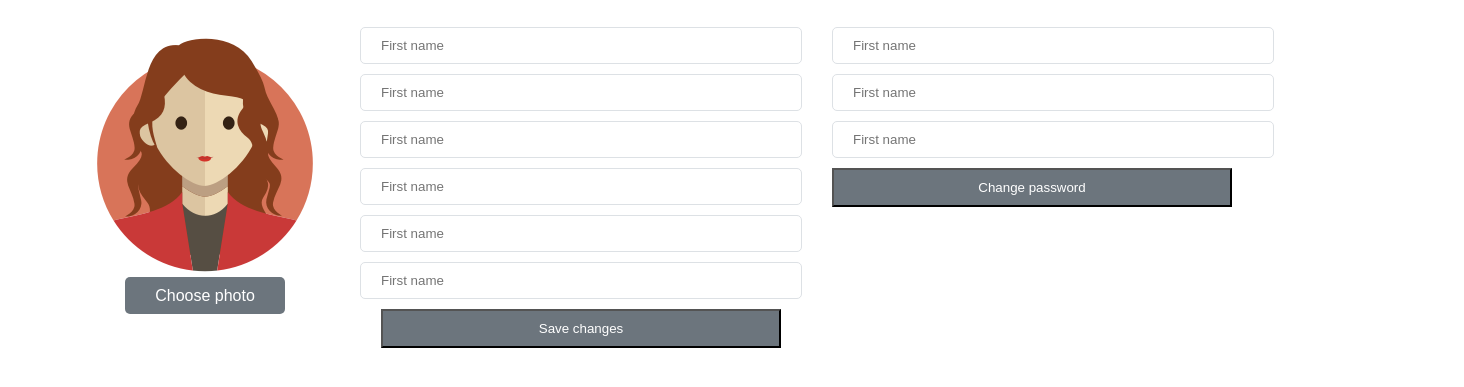
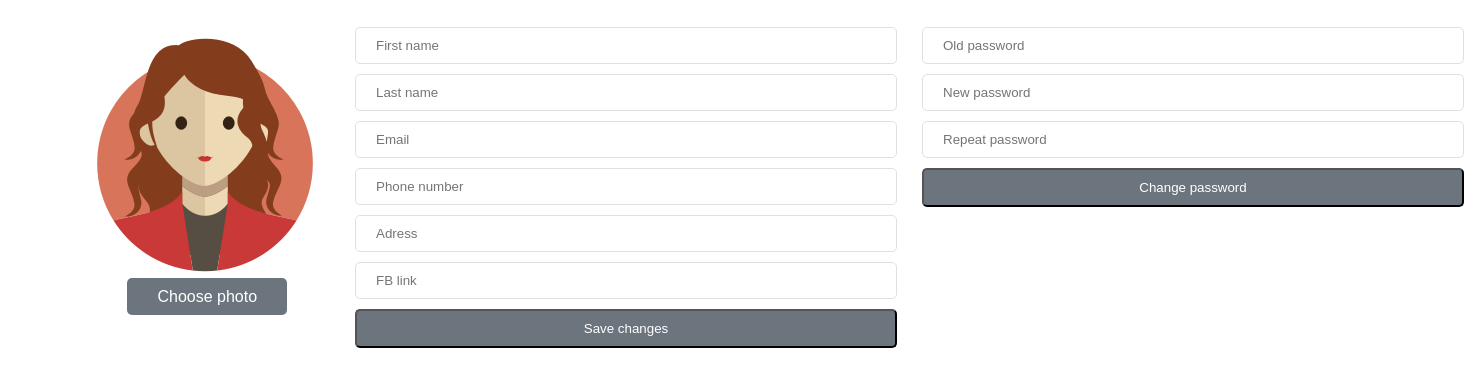
Before and after one commit to Beyond32/git-lesson, a plain HTML site: page index.html in a window 1280 px wide. Shown: the part 209-596 px from the top of the page, 1464 px wide, since content can reach past the window. Drawn offline with Linux system fonts and the light colour scheme.

Commit message:
finish result

```diff
--- a/index.html
+++ b/index.html
@@ -35,6 +35,8 @@
         <p class="info-text">student's info</p>
         <p class="info-text">change password</p>
       </div>
+    </div>
+    <!--  -->
     <div class="form">
       <form class="profile-change-form" action="" method="POST">
         <div class="choose-image">
@@ -46,30 +48,56 @@
               name="avatar-change"
               id="choose-photo"
             />
-              <label class="choose-photo" for="choose-photo"
-                >Choose photo
-              </label>
+            <label class="choose-photo" for="choose-photo">Choose photo </label>
           </div>
         </div>
         <div class="student-info-form">
-            <input placeholder="First name" type="text" name="" id="" />
-            <input placeholder="First name" type="text" name="" id="" />
-            <input placeholder="First name" type="text" name="" id="" />
-            <input placeholder="First name" type="text" name="" id="" />
-            <input placeholder="First name" type="text" name="" id="" />
-            <input placeholder="First name" type="text" name="" id="" />
+          <input
+            placeholder="First name"
+            pattern="[A-Za-z]{0,15}"
+            type="text"
+            name=""
+            id=""
+          />
+          <input
+            placeholder="Last name"
+            pattern="[A-Za-z]{0,15}"
+            type="text"
+            name=""
+            id=""
+          />
+          <input placeholder="Email" type="email" name="" id="" />
+          <input
+            placeholder="Phone number"
+            pattern="[0-9]{0,16}"
+            type="text"
+            name=""
+            id=""
+          />
+          <input
+            placeholder="Adress"
+            pattern="[A-Za-z0-9]{0,30}"
+            type="text"
+            name=""
+            id=""
+          />
+          <input placeholder="FB link" type="text" name="" id="" />
           <button class="student-info-button">Save changes</button>
         </div>
         <form class="password-change-form" action="" method="POST">
           <div class="change-password-block">
-              <input placeholder="First name" type="text" name="" id="" />
-              <input placeholder="First name" type="text" name="" id="" />
-              <input placeholder="First name" type="text" name="" id="" />
+            <input placeholder="Old password" type="password" name="" id="" />
+            <input placeholder="New password" type="password" name="" id="" />
+            <input
+              placeholder="Repeat password"
+              type="password"
+              name=""
+              id=""
+            />
             <button class="student-info-button">Change password</button>
           </div>
         </form>
       </form>
     </div>
-    </div>
   </body>
 </html>
--- a/style.css
+++ b/style.css
@@ -54,14 +54,12 @@ body {
 
 .info-text {
   color: #2f60a6;
-  padding: 15px 30px;
+  padding: 15px 20px;
   text-transform: uppercase;
   padding: 15px 100px;
 }
 .form {
   margin: 30px 80px;
-  display: flex;
-  /* justify-content: space-between; */
 }
 
 .choose-image {
@@ -80,6 +78,7 @@ body {
 }
 
 .profile-change-form {
+  /* padding: 0px 100px; */
   display: flex;
   justify-content: space-between;
 }
@@ -87,46 +86,32 @@ body {
   width: 0.1px;
   height: 0.1px;
   opacity: 0;
-  position: absolute;
   z-index: -10;
 }
 .student-info-form {
   display: flex;
   flex-direction: column;
-  align-items: center;
+  /* align-items: center; */
+  margin: 0px 25px;
 }
+
+.student-info-button {
+  background-color: #6c757d;
+  color: white;
+  padding: 10px 20px;
+  border-radius: 5px;
+}
+
+.change-password-block input,
 .student-info-form input {
-  margin: 0px 30px;
-  width: 400px;
+  width: 500px;
   display: flex;
   padding: 10px 20px;
   margin-bottom: 10px;
   border-radius: 5px;
   border: 1px solid #dde1e5;
 }
-.student-info-button {
-  background-color: #6c757d;
-  color: white;
-  width: 400px;
-  padding: 10px 20px;
-  box-shadow: none;
-}
-.change-password-form input {
-  width: 400px;
-  display: flex;
-  padding: 10px 20px;
-  margin-bottom: 10px;
-  border-radius: 5px;
-  border: 1px solid #dde1e5;
-}
-.change-password-block input {
-  width: 400px;
-  display: flex;
-  padding: 10px 20px;
-  margin-bottom: 10px;
-  border-radius: 5px;
-  border: 1px solid #dde1e5;
-}
+
 .change-password-block {
   display: flex;
   flex-direction: column;
```
Lines whose indentation alone changed are shown as unchanged.
